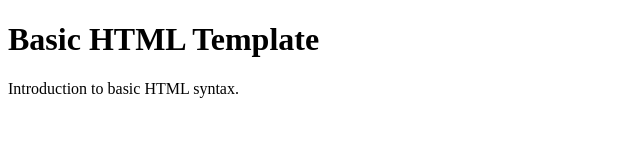
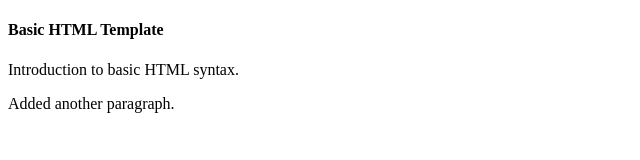
Before and after one commit to raquelsalinas/HTML-and-CSS-Projects, a plain HTML site: page BasicHTML.html in a window 1280 px wide. Shown: the whole page, without its empty margins (0-640 px from the left). Drawn offline with Linux system fonts and the light colour scheme.

Commit message:
Added another paragraph.

```diff
--- a/BasicHTML.html
+++ b/BasicHTML.html
@@ -7,8 +7,9 @@
 	</head>
 	<body>
 		<header>
-			<h1>Basic HTML Template</h1>
+			<h4>Basic HTML Template</h4>
+			<p>Introduction to basic HTML syntax.</p>
+			<p>Added another paragraph.</p>
 		</header>
-		<p>Introduction to basic HTML syntax.</p>
 	</body>
 </html>
```
